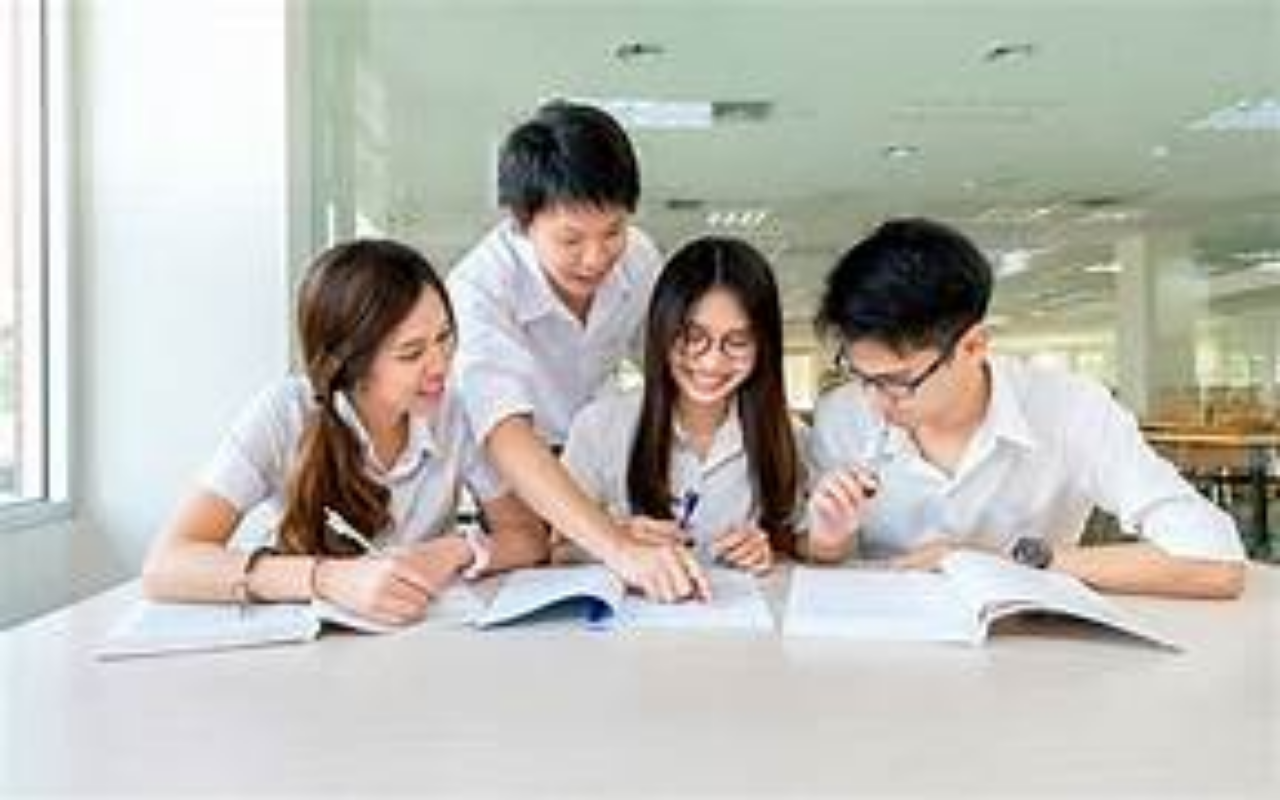
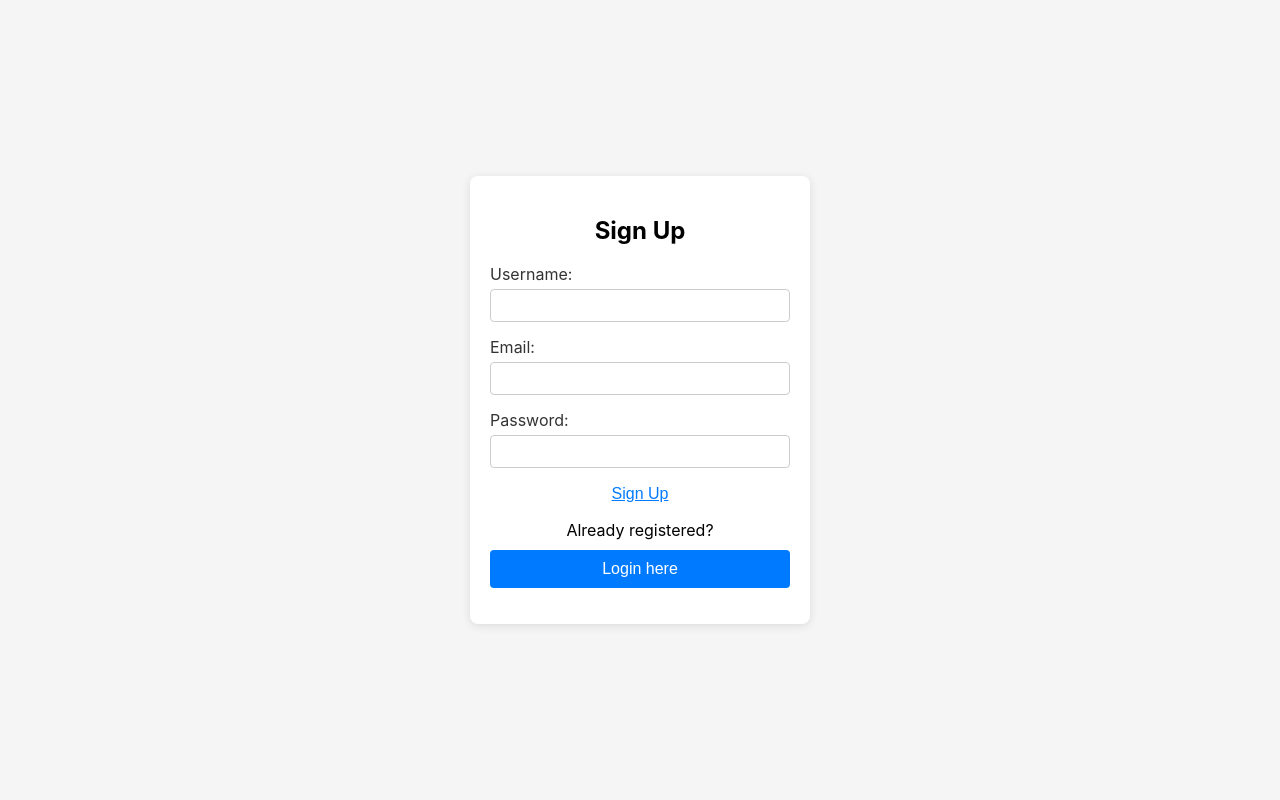
Before and after one commit to trideptrai123/Capstone-Project, a React (Create React App) app in the folder client/: page /signup in a window 1280 px wide. Before the commit this address had no page. Built offline with nearby package versions, Linux system fonts and the light colour scheme.

Commit message:
create layout signup

```diff
--- a/client/src/App.css
+++ b/client/src/App.css
@@ -90,6 +90,8 @@
     background-color: #f5f5f5;
 }
 
+
+
 .login-form {
     background: #fff;
     padding: 20px;
@@ -157,3 +159,23 @@
     text-decoration: none;
     color: #0056b3;
 }
+
+/* Signup.css */
+
+.signup-container {
+    display: flex;
+    justify-content: center;
+    align-items: center;
+    height: 100vh;
+    background-color: #f5f5f5;
+}
+
+
+.signup-form {
+    background: #fff;
+    padding: 20px;
+    border-radius: 8px;
+    box-shadow: 0 2px 10px rgba(0, 0, 0, 0.1);
+    width: 300px;
+    text-align: center
+}
--- a/client/src/App.js
+++ b/client/src/App.js
@@ -6,6 +6,7 @@ import Layout from './components/Layout';
 import './App.css';
 import { BrowserRouter, Routes, Route } from 'react-router-dom';
 import Login from './components/Login';
+import Signup from './components/Signup';
 import { AuthProvider } from './slice/AuthContext';
 import PrivateRoute from './components/PrivateRoute';
 // function App() {
@@ -44,6 +45,7 @@ function App() {
       <BrowserRouter>
         <Routes>
           <Route path='/login' element={<Login />} />
+          <Route path='/signup' element={<Signup />} />
           <Route
             path='/'
             element={
--- a/client/src/components/Signup.js
+++ b/client/src/components/Signup.js
@@ -0,0 +1,65 @@
+import React from 'react';
+import { useNavigate } from 'react-router-dom';
+
+const Signup = () => {
+  const navigate = useNavigate();
+
+  const handleSignup = (e) => {
+    e.preventDefault();
+    // Implement your signup logic here
+    navigate('/login');
+  };
+
+  return (
+    <div className='signup-container'>
+      <form className='signup-form' onSubmit={handleSignup}>
+        <h2>Sign Up</h2>
+        <div className='form-group'>
+          <label htmlFor='username'>Username:</label>
+          <input
+            type='text'
+            id='username'
+            name='username'
+            className='form-control'
+            required
+          />
+        </div>
+        <div className='form-group'>
+          <label htmlFor='email'>Email:</label>
+          <input
+            type='email'
+            id='email'
+            name='email'
+            className='form-control'
+            required
+          />
+        </div>
+        <div className='form-group'>
+          <label htmlFor='password'>Password:</label>
+          <input
+            type='password'
+            id='password'
+            name='password'
+            className='form-control'
+            required
+          />
+        </div>
+        <button type='submit' className='signup-button'>
+          Sign Up
+        </button>
+        <p className='login-message'>
+          Already registered?{' '}
+          <button
+            type='button'
+            className='login-button'
+            onClick={() => navigate('/login')}
+          >
+            Login here
+          </button>
+        </p>
+      </form>
+    </div>
+  );
+};
+
+export default Signup;
```
